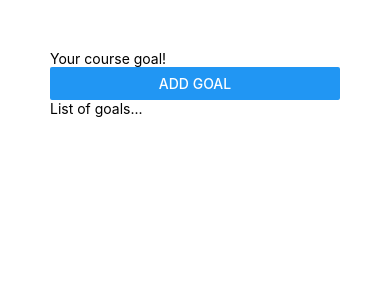
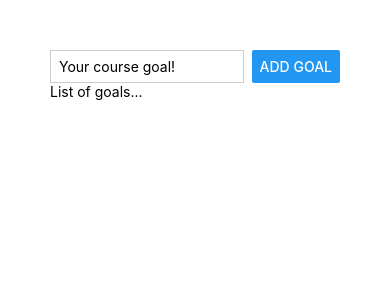
Before and after one commit to marcoguidara/udemy-react-native-the-pratical-guide-2022, a React Native app in the folder 001-module-1/: screen / in a window 390 px wide. Shown: the top 300 px of the page. Built offline with nearby package versions, Linux system fonts and the light colour scheme.

Commit message:
Lesson 18

```diff
--- a/001-module-1/App.js
+++ b/001-module-1/App.js
@@ -4,8 +4,8 @@
 export default function App() {
   return (
     <View style={styles.appContainer}>
-      <View>
-        <TextInput placeholder="Your course goal!"/>
+      <View style={styles.inputContainer}>
+        <TextInput style={styles.textInput} placeholder="Your course goal!"/>
         <Button title="Add Goal" />
       </View>
       <View>
@@ -18,5 +18,16 @@
 const styles = StyleSheet.create({
   appContainer: {
     padding: 50
+  },
+  inputContainer: {
+    flexDirection: 'row',
+    justifyContent: 'space-between'
+  },
+  textInput: {
+    borderWidth: 1,
+    borderColor: '#ccc',
+    width: '80%',
+    marginRight: 8,
+    paddingLeft: 8
   }
 });
```
